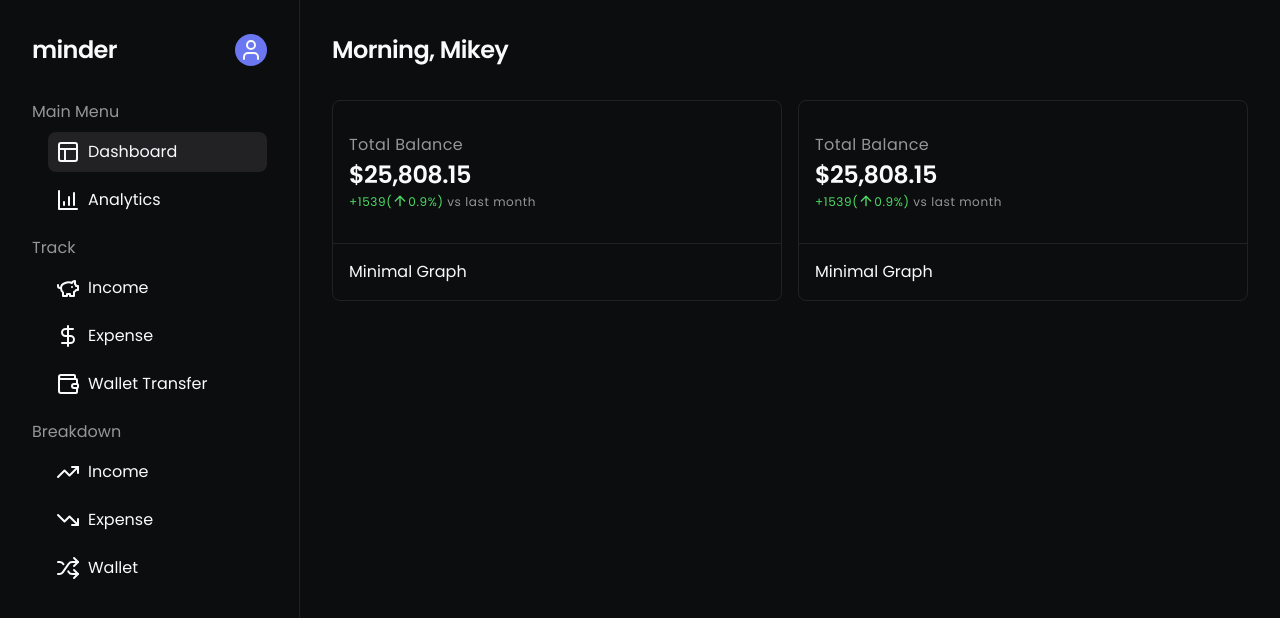
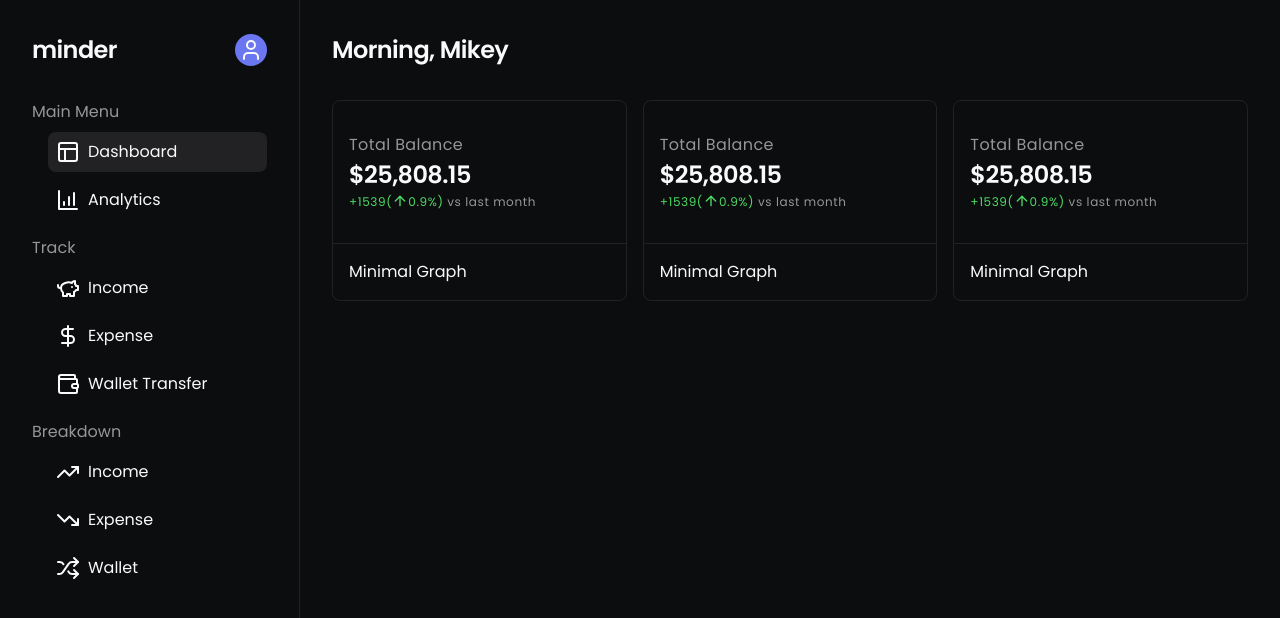
Before and after one commit to michaelcanonizado/minder, a Next.js app: page /dashboard in a window 1280 px wide. Shown: the top 618 px of the page. Built offline with nearby package versions, Linux system fonts and the light colour scheme.

Commit message:
feat: add 1 more Balance component

```diff
--- a/src/app/(user)/dashboard/page.tsx
+++ b/src/app/(user)/dashboard/page.tsx
@@ -7,7 +7,15 @@ import Graph from '@/components/sections/graph';
 const Dashboard = () => {
   return (
     <div className='px-8'>
-      <Bento>
+      <Bento className='grid-cols-3'>
+        <Bento.Box>
+          <Bento.Box.Header>
+            <Balance.Compact variant='total' />
+          </Bento.Box.Header>
+          <Bento.Box.Content>
+            <Graph.Minimal />
+          </Bento.Box.Content>
+        </Bento.Box>
         <Bento.Box>
           <Bento.Box.Header>
             <Balance.Compact variant='total' />
```
